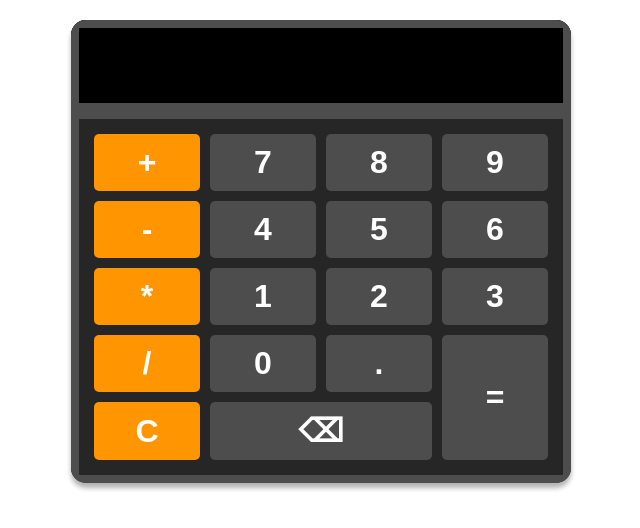
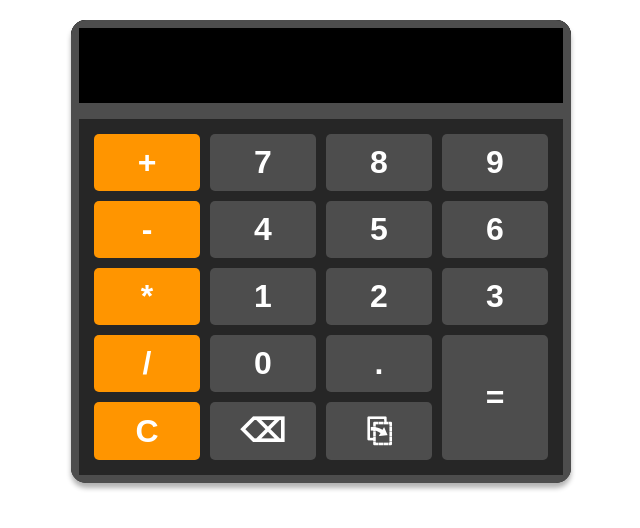
Before and after one commit to adam-rifai/calculator, a plain HTML site: page index.html in a window 1280 px wide. Shown: the whole page, without its empty margins (319-959 px from the left). Drawn offline with Linux system fonts and the light colour scheme.

Commit message:
version 1.05

```diff
--- a/index.html
+++ b/index.html
@@ -30,6 +30,7 @@
       <button onclick="calculate()" class="equal">=</button>
       <button onclick="clear_display()" class="operator-btn">C</button>
       <button class="delete" onclick="delete_last_element()">⌫</button>
+      <button onclick="copy_content()">⎘</button>
     </div>
   </div>
   <script src="index.js"></script>
--- a/index.js
+++ b/index.js
@@ -19,3 +19,9 @@ function clear_display() {
 function delete_last_element() {
   displayEl.value = displayEl.value.slice(0, -1);
 }
+
+function copy_content() {
+  displayEl.select();
+  displayEl.setSelectionRange(0, 9999);
+  navigator.clipboard.writeText(displayEl.value);
+}
--- a/style.css
+++ b/style.css
@@ -72,6 +72,6 @@ button:active {
 .keys .equal {
   grid-row: span 2;
 }
-.delete {
+/* .delete {
   grid-column: span 2;
-}
+} */
```
